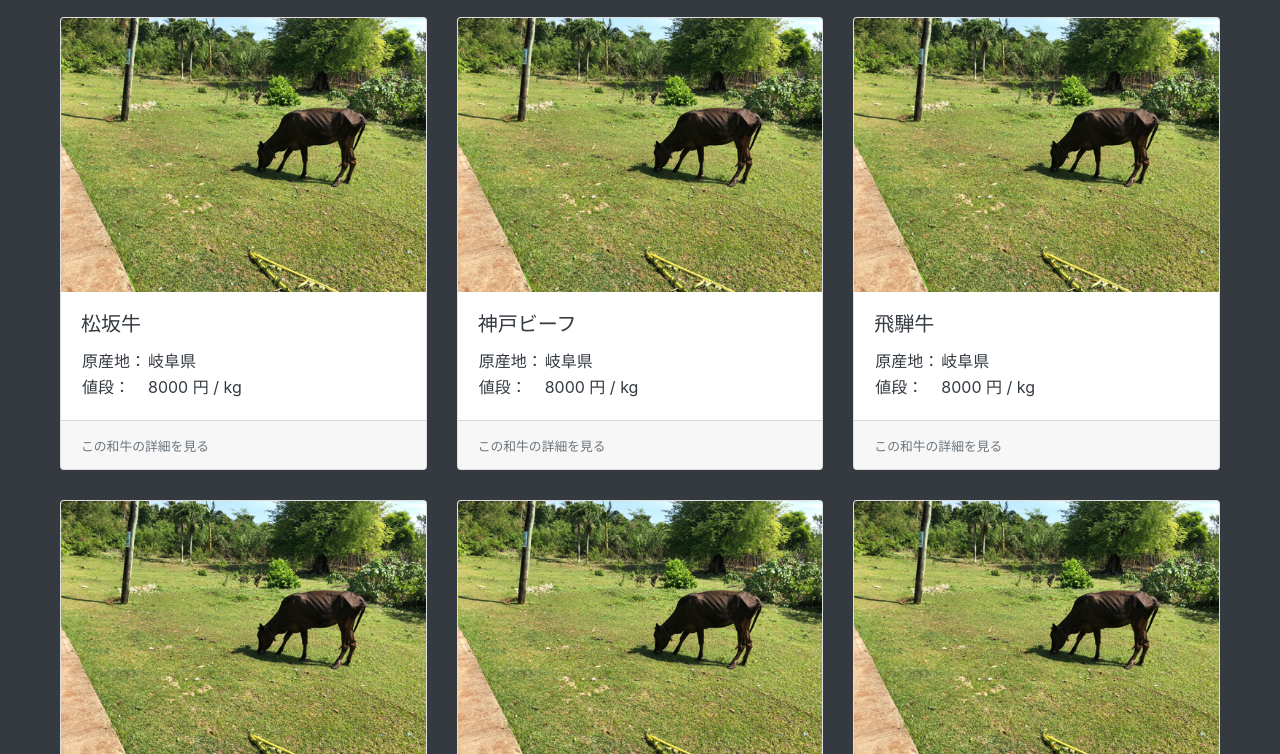
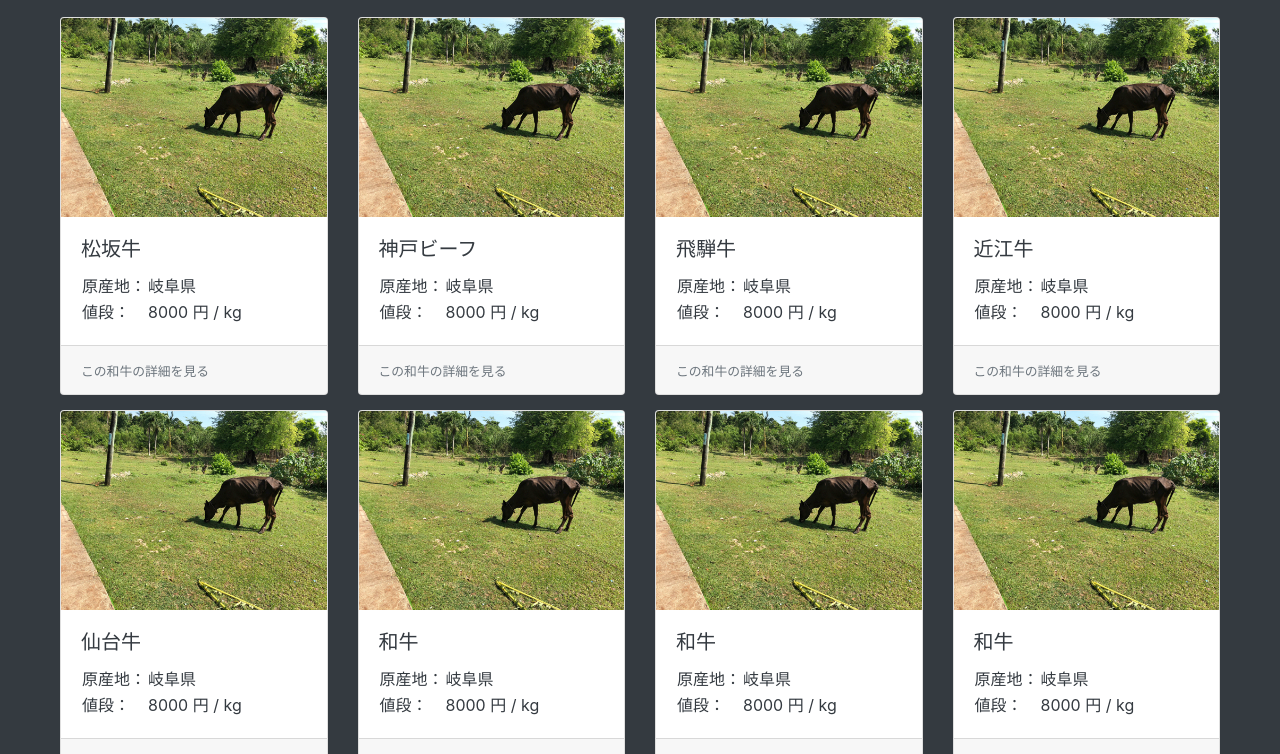
Before and after one commit to higuchi-kasumi/wagyu_price, a plain HTML site: page index.html in a window 1280 px wide. Shown: the part 43-797 px from the top of the page. Drawn offline with Linux system fonts and the light colour scheme.

Commit message:
1行あたりのカード枚数を4枚に変更

```diff
--- a/css/style.css
+++ b/css/style.css
@@ -57,3 +57,12 @@ footer {
   background-color: #343a40;
   text-align: center;
 }
+
+.card-deck{
+  flex-wrap: wrap;
+}
+
+.card{
+  flex: 1 1 calc((100% - 130px) / 4)!important;
+  margin-bottom: 15px!important;
+}
--- a/index.html
+++ b/index.html
@@ -85,8 +85,44 @@
           <small class="text-muted">この和牛の詳細を見る</small>
         </div>
       </a>
-    </div>
-    <div class="card-deck row">
+      <a href="#" class="card">
+        <img class="card-img-top" src="img/ph_beaf.jpg">
+        <div class="card-body">
+          <h5 class="card-title">近江牛</h5>
+          <table>
+            <tr>
+              <td>原産地： </td>
+              <td>岐阜県</td>
+            </tr>
+            <tr>
+              <td>値段： </td>
+              <td>8000 円 / kg</td>
+            </tr>
+          </table>
+        </div>
+        <div class="card-footer">
+          <small class="text-muted">この和牛の詳細を見る</small>
+        </div>
+      </a>
+      <a href="#" class="card">
+        <img class="card-img-top" src="img/ph_beaf.jpg">
+        <div class="card-body">
+          <h5 class="card-title">仙台牛</h5>
+          <table>
+            <tr>
+              <td>原産地： </td>
+              <td>岐阜県</td>
+            </tr>
+            <tr>
+              <td>値段： </td>
+              <td>8000 円 / kg</td>
+            </tr>
+          </table>
+        </div>
+        <div class="card-footer">
+          <small class="text-muted">この和牛の詳細を見る</small>
+        </div>
+      </a>
       <a href="#" class="card">
         <img class="card-img-top" src="img/ph_beaf.jpg">
         <div class="card-body">
```
